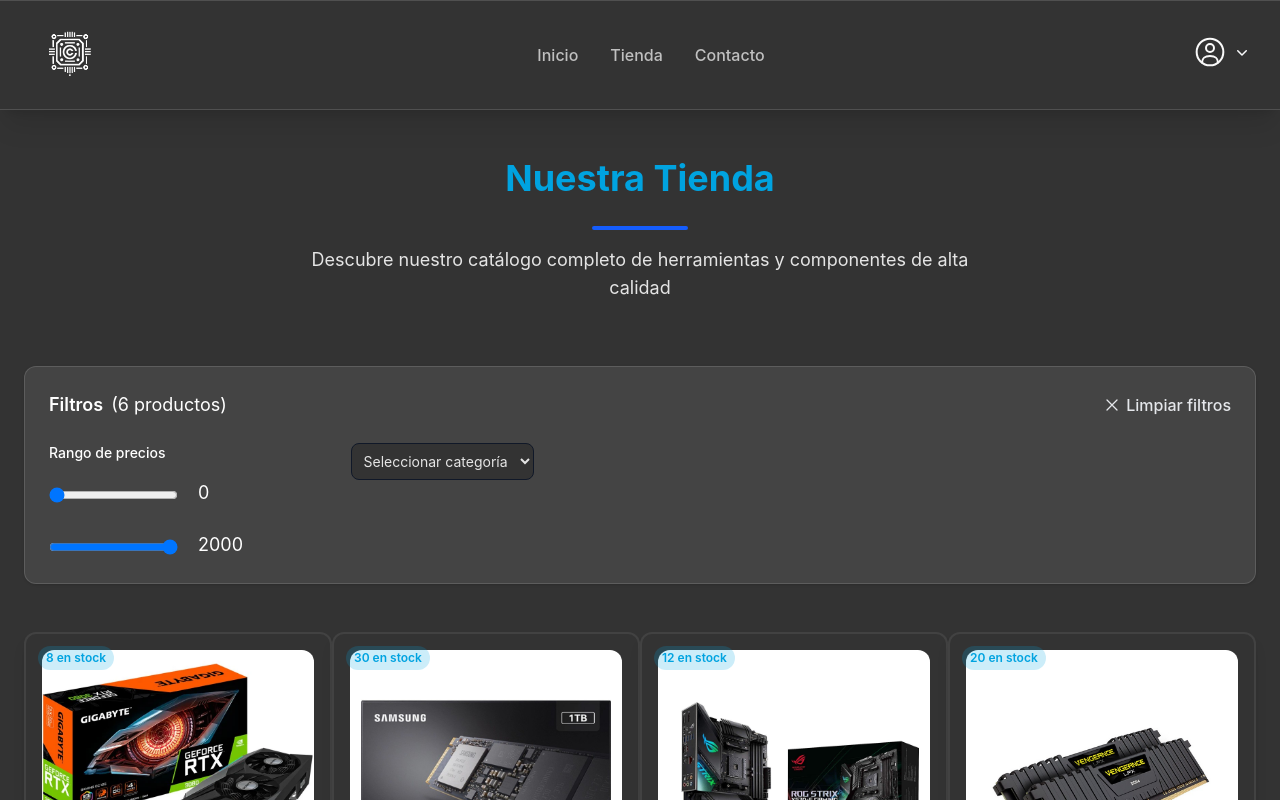
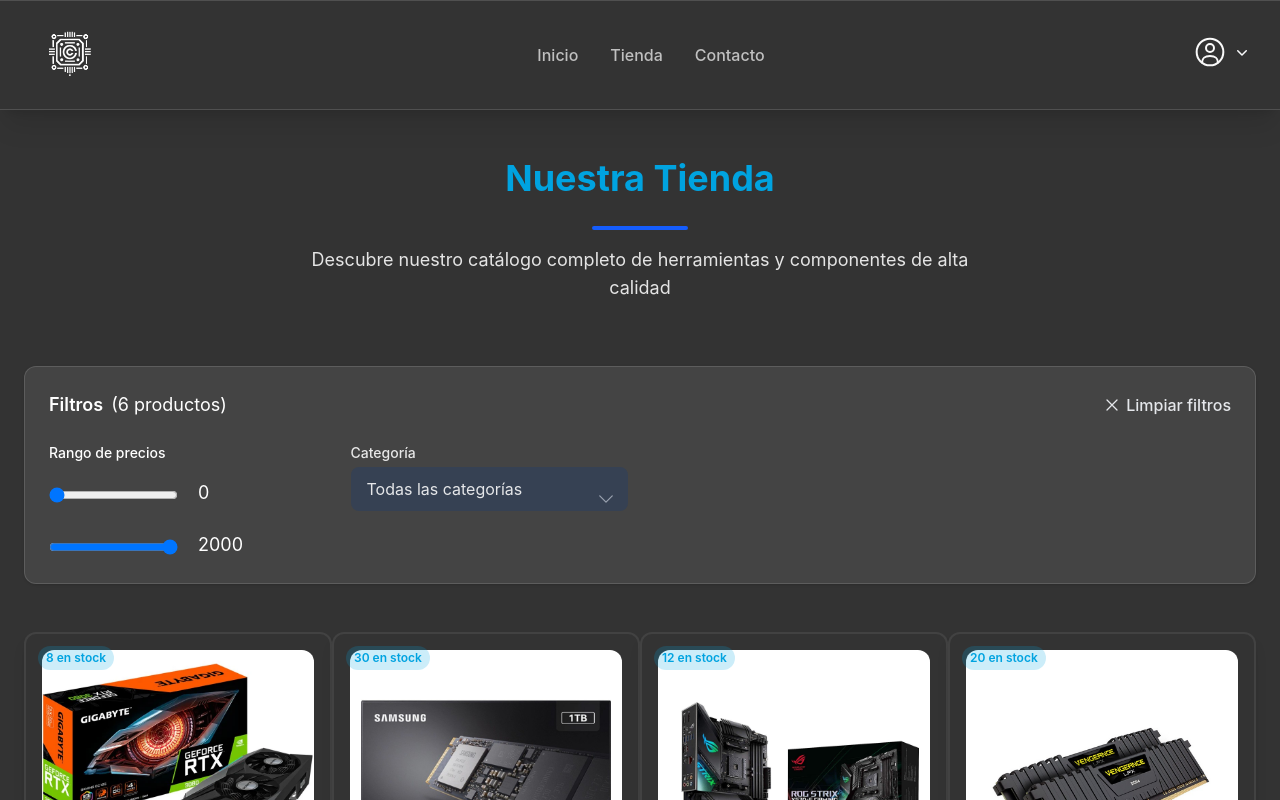
Before and after one commit to Johnlook12/pccore-app, a React (Vite) app: page /tienda in a window 1280 px wide. Shown: the top 800 px of the page. Built offline with nearby package versions, Linux system fonts and the light colour scheme; data requests are answered from the project's data file.

Commit message:
feat: enhance CategorySelect component with loading and error states, and improved styling

```diff
--- a/src/components/CategorySelect.jsx
+++ b/src/components/CategorySelect.jsx
@@ -1,20 +1,51 @@
 import React from "react";
+import { ChevronDownIcon } from "@heroicons/react/24/outline";
 
-export default function CategorySelect({categorias, onChange}){
+export default function CategorySelect({ categorias, onChange, selectedCategory }) {
+    const handleChange = (event) => {
+        onChange(Number(event.target.value));
+    };
 
-    const handleChange = (event) =>{
-        const value = event.target.value;
-        onChange(value);
-    }
+    return (
+        <div className="w-full relative">
+            <label htmlFor="category" className="block ${style} text-sm font-medium mb-1">
+                Categoría
+            </label>
+            <div className="relative">
+                <select
+                    id="category"
+                    value={selectedCategory}
+                    onChange={handleChange}
+                    className="w-full pl-4 pr-10 py-2.5  rounded-lg bg-gray-700 appearance-none focus:ring-2 focus:ring-blue-200 transition-all cursor-pointer"
+                >
+                    <option value={0}>Todas las categorías</option>
+                    {categorias.map((item) => (
+                        <option
+                            key={item.id}
+                            value={item.id}
+                            className="checked:bg-blue-gray-600"
+                        >
+                            {item.nombre}
+                        </option>
+                    ))}
+                </select>
 
-    return(
-        <div className="inline">
-            <select name="category" id="category" className="bg-[#333333] transition-colors focus:border-blue-400 duration-250 hover:border-blue-400 p-2 border border-gray-900 rounded-lg text-sm" onChange={handleChange}>
-                <option value={0}>Seleccionar categoría</option>
-                {categorias.map((item,index) => (
-                    <option key={index} value={item.id}>{item.nombre}</option>
-                ))}
-            </select>
+                <div className="pointer-events-none absolute inset-y-0 right-0 flex items-center pr-3 pt-5">
+                    <ChevronDownIcon className="w-5 h-5 text-gray-400" />
+                </div>
+            </div>
+
+            {!categorias && (
+                <div className="absolute inset-0 bg-gray-50 rounded-lg flex items-center px-4 text-sm text-gray-500">
+                    Cargando categorías...
+                </div>
+            )}
+
+            {categorias?.length === 0 && (
+                <div className="absolute inset-0 bg-gray-50 rounded-lg flex items-center px-4 text-sm text-red-500">
+                    Error cargando categorías
+                </div>
+            )}
         </div>
-    )
+    );
 }
```
